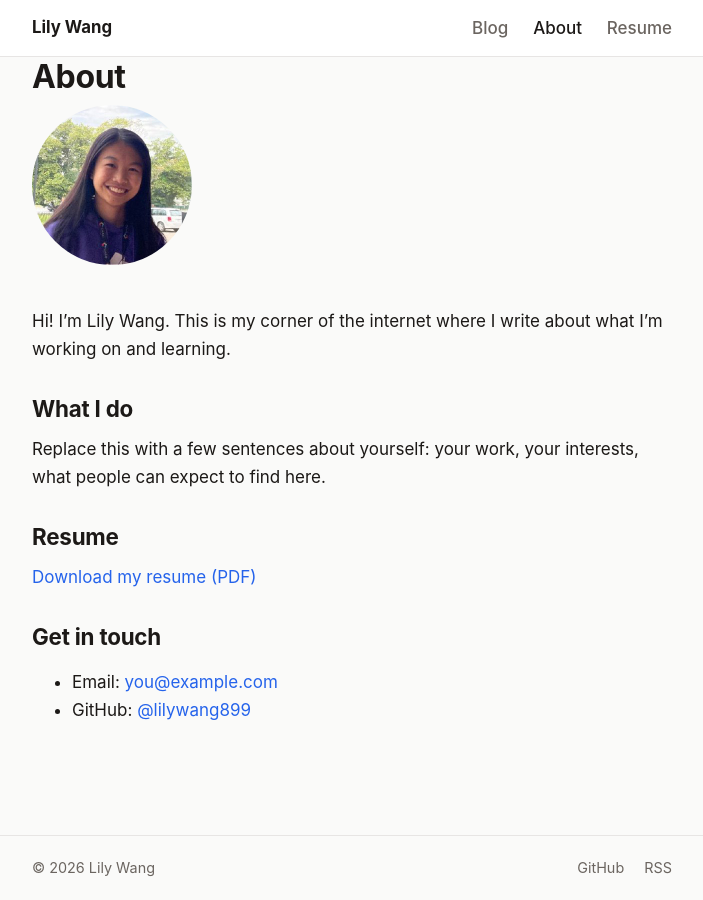
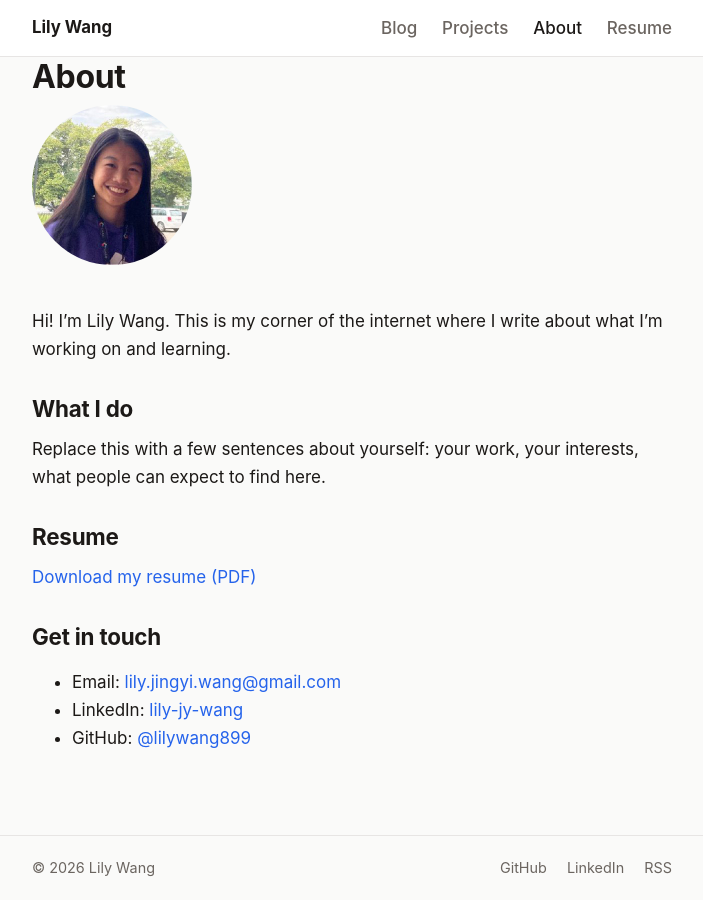
Before and after one commit to lilywang899/lilywang899.github.io, a Jekyll site: the page built from about.md, in a window 1280 px wide. Shown: the whole page, without its empty margins (288-991 px from the left). Built offline with Jekyll 4.4.1, drawn with Linux system fonts in a browser that asks for light colours.

Commit message:
Add Projects page, LinkedIn link, and email
Co-Authored-By: Claude Fable 5.1 <noreply@anthropic.com>

```diff
--- a/_config.yml
+++ b/_config.yml
@@ -3,12 +3,12 @@ title: Lily Wang
 tagline: Notes, projects, and things I'm learning.
 description: Personal site and blog.
 author: Lily Wang
-email: you@example.com
+email: lily.jingyi.wang@gmail.com
 # For a user site (username.github.io) leave url/baseurl as-is after filling url.
 url: "https://lilywang899.github.io"
 baseurl: ""
 github_username: lilywang899
-# twitter_username: yourhandle
+linkedin_url: https://www.linkedin.com/in/lily-jy-wang/
 # ------------------
 
 permalink: /blog/:year/:month/:day/:title/
--- a/_layouts/default.html
+++ b/_layouts/default.html
@@ -13,6 +13,7 @@
       <a class="site-title" href="{{ '/' | relative_url }}">{{ site.title }}</a>
       <nav class="site-nav">
         <a href="{{ '/blog/' | relative_url }}" {% if page.url contains '/blog' %}class="active"{% endif %}>Blog</a>
+        <a href="{{ '/projects/' | relative_url }}" {% if page.url == '/projects/' %}class="active"{% endif %}>Projects</a>
         <a href="{{ '/about/' | relative_url }}" {% if page.url == '/about/' %}class="active"{% endif %}>About</a>
         <a href="{{ '/assets/lily_resume.pdf' | relative_url }}">Resume</a>
       </nav>
@@ -28,6 +29,7 @@
       <span>&copy; {{ 'now' | date: '%Y' }} {{ site.author }}</span>
       <span class="footer-links">
         {% if site.github_username and site.github_username != 'USERNAME' %}<a href="https://github.com/{{ site.github_username }}">GitHub</a>{% endif %}
+        {% if site.linkedin_url %}<a href="{{ site.linkedin_url }}">LinkedIn</a>{% endif %}
         <a href="{{ '/feed.xml' | relative_url }}">RSS</a>
       </span>
     </div>
--- a/about.md
+++ b/about.md
@@ -18,4 +18,5 @@ Replace this with a few sentences about yourself: your work, your interests, wha
 ## Get in touch
 
 - Email: [{{ site.email }}](mailto:{{ site.email }})
+- LinkedIn: [lily-jy-wang]({{ site.linkedin_url }})
 - GitHub: [@{{ site.github_username }}](https://github.com/{{ site.github_username }})
```
Also changed, not shown: index.md (+1 -1 lines), projects.md (added, +10 -0 lines), 1 other file.
